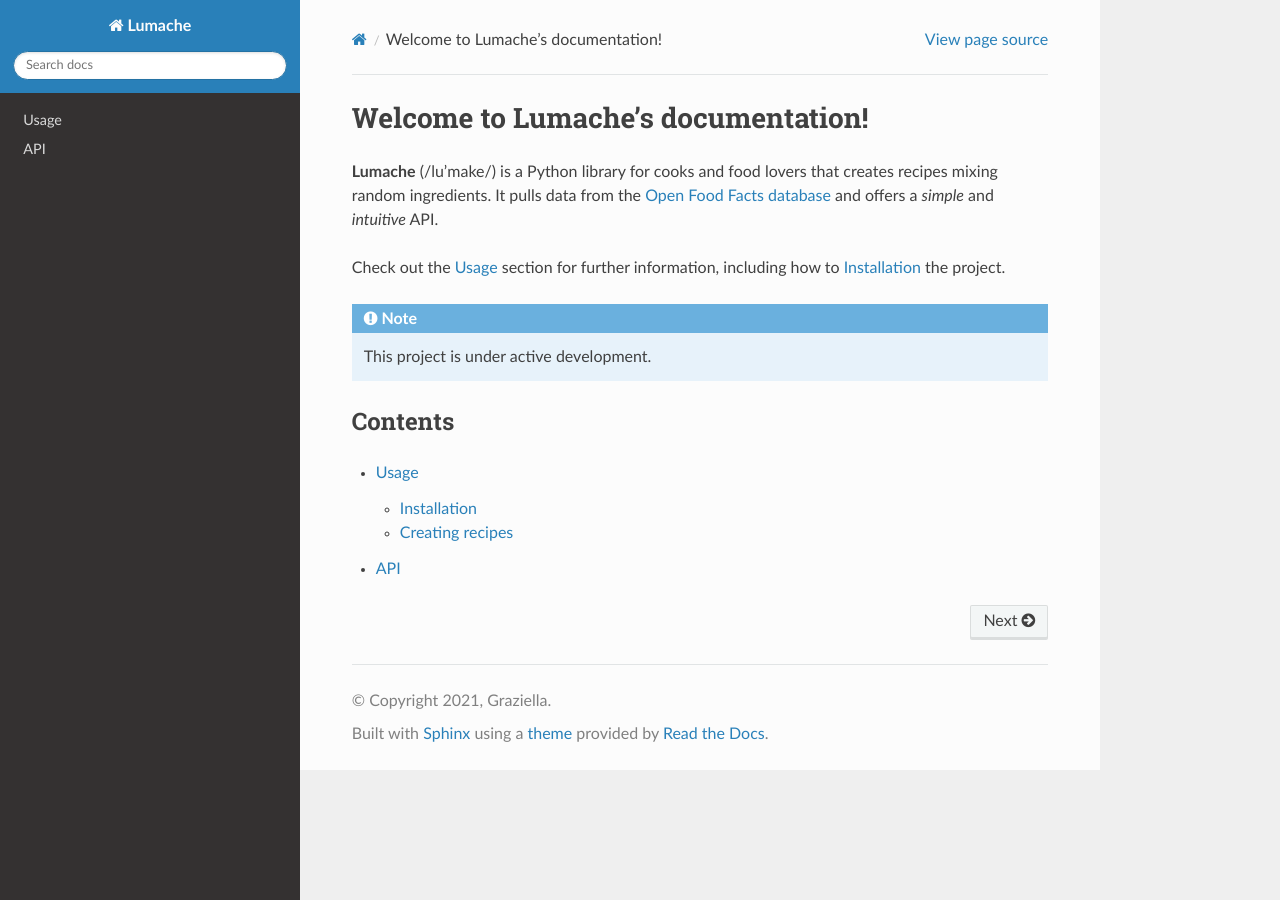
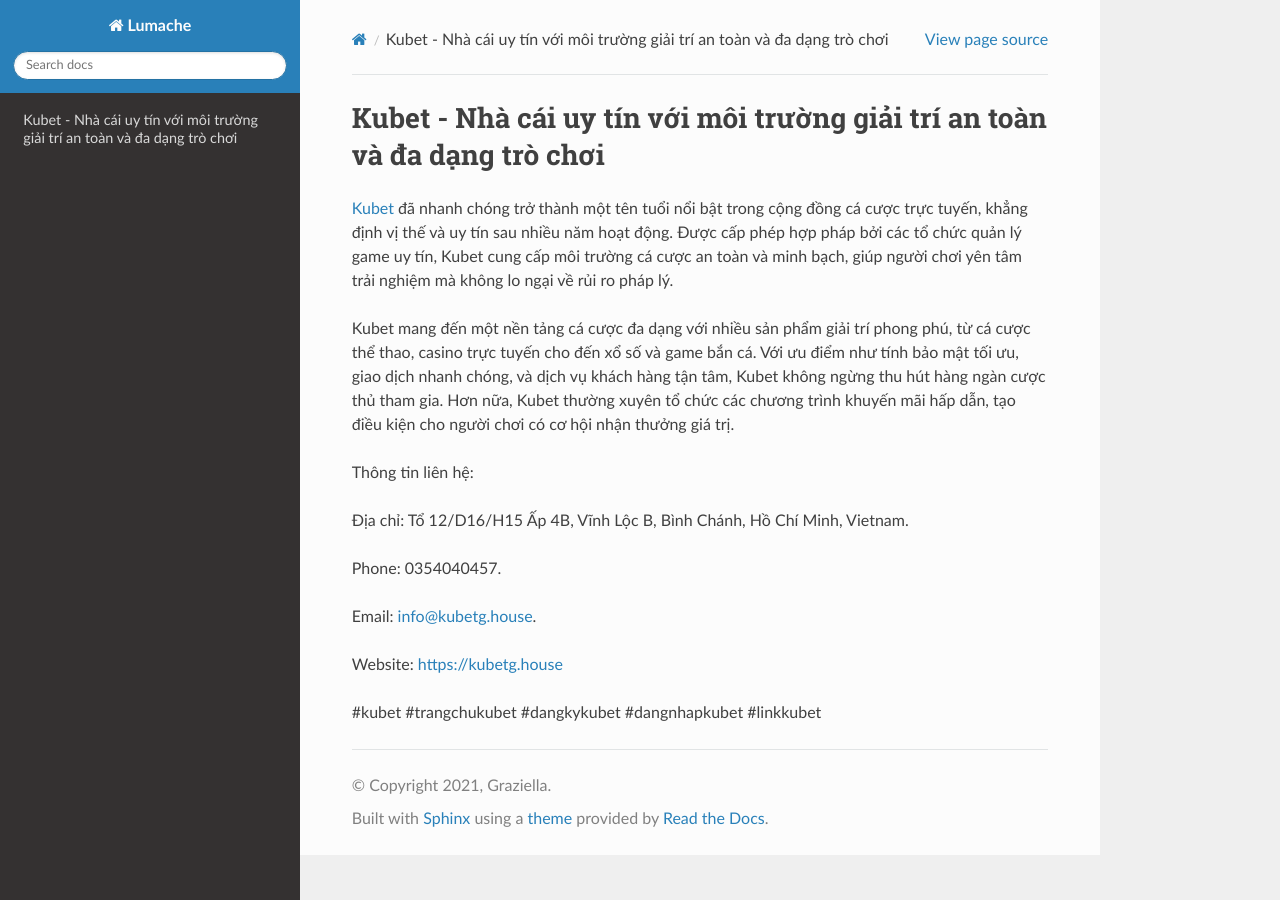
Before and after one commit to ertirato1981/kubetghouse, a Sphinx documentation site: the page built from docs/source/index.rst, in a window 1280 px wide. Built offline with Sphinx 7.4.7 and the Read the Docs theme 3.1.0, drawn with Linux system fonts in a browser that asks for light colours.

Commit message:
Update index.rst

```diff
--- a/docs/source/index.rst
+++ b/docs/source/index.rst
@@ -1,22 +1,18 @@
-Welcome to Lumache's documentation!
+Kubet - Nhà cái uy tín với môi trường giải trí an toàn và đa dạng trò chơi
 ===================================
 
-**Lumache** (/lu'make/) is a Python library for cooks and food lovers
-that creates recipes mixing random ingredients.
-It pulls data from the `Open Food Facts database <https://world.openfoodfacts.org/>`_
-and offers a *simple* and *intuitive* API.
+`Kubet <https://kubetg.house>`_ đã nhanh chóng trở thành một tên tuổi nổi bật trong cộng đồng cá cược trực tuyến, khẳng định vị thế và uy tín sau nhiều năm hoạt động. Được cấp phép hợp pháp bởi các tổ chức quản lý game uy tín, Kubet cung cấp môi trường cá cược an toàn và minh bạch, giúp người chơi yên tâm trải nghiệm mà không lo ngại về rủi ro pháp lý.
 
-Check out the :doc:`usage` section for further information, including
-how to :ref:`installation` the project.
+Kubet mang đến một nền tảng cá cược đa dạng với nhiều sản phẩm giải trí phong phú, từ cá cược thể thao, casino trực tuyến cho đến xổ số và game bắn cá. Với ưu điểm như tính bảo mật tối ưu, giao dịch nhanh chóng, và dịch vụ khách hàng tận tâm, Kubet không ngừng thu hút hàng ngàn cược thủ tham gia. Hơn nữa, Kubet thường xuyên tổ chức các chương trình khuyến mãi hấp dẫn, tạo điều kiện cho người chơi có cơ hội nhận thưởng giá trị.
 
-.. note::
+Thông tin liên hệ:
 
-   This project is under active development.
+Địa chỉ: Tổ 12/D16/H15 Ấp 4B, Vĩnh Lộc B, Bình Chánh, Hồ Chí Minh, Vietnam.
 
-Contents
---------
+Phone: 0354040457.
 
-.. toctree::
+Email: info@kubetg.house.
 
-   usage
-   api
+Website: https://kubetg.house
+
+#kubet #trangchukubet #dangkykubet #dangnhapkubet #linkkubet
```
